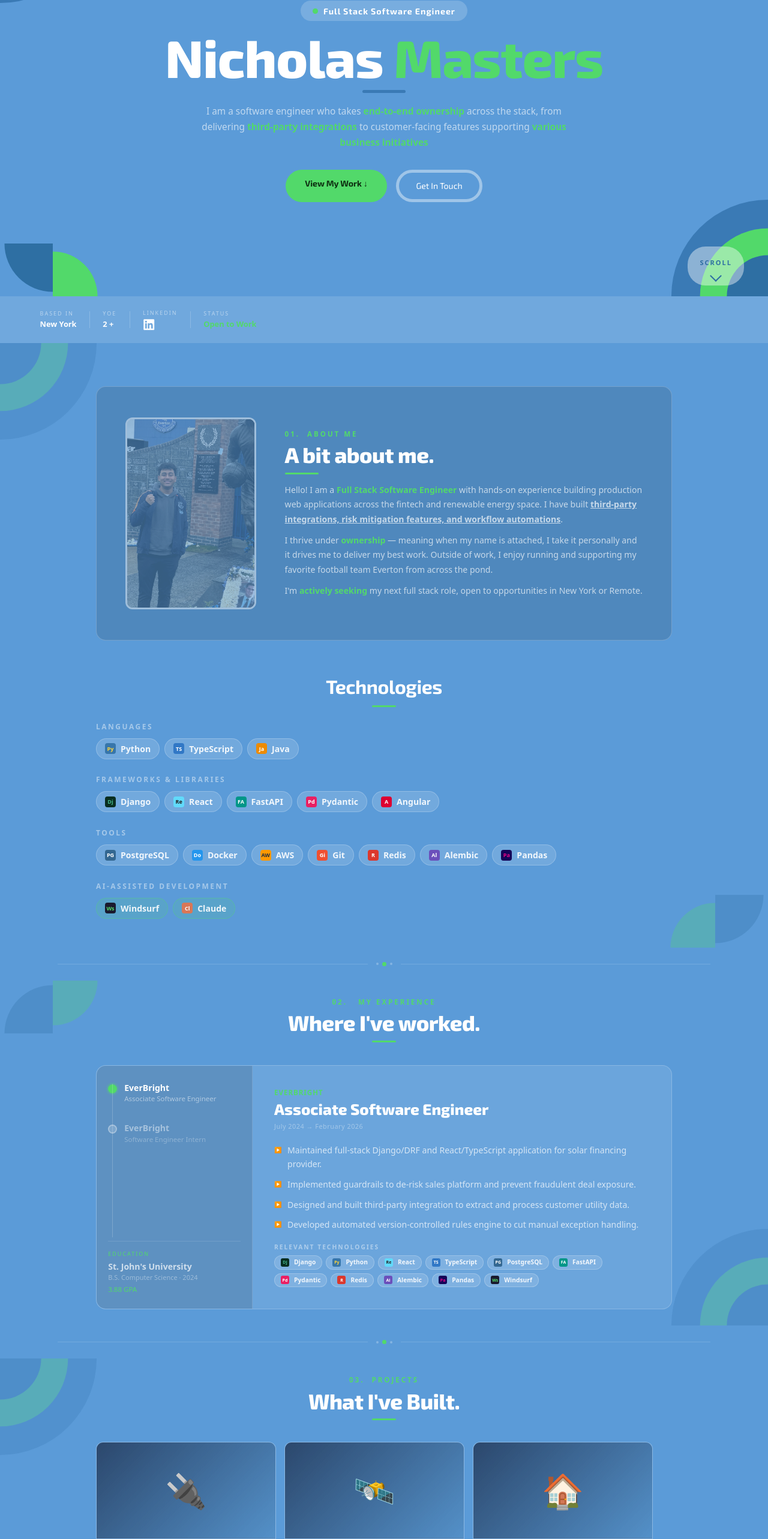
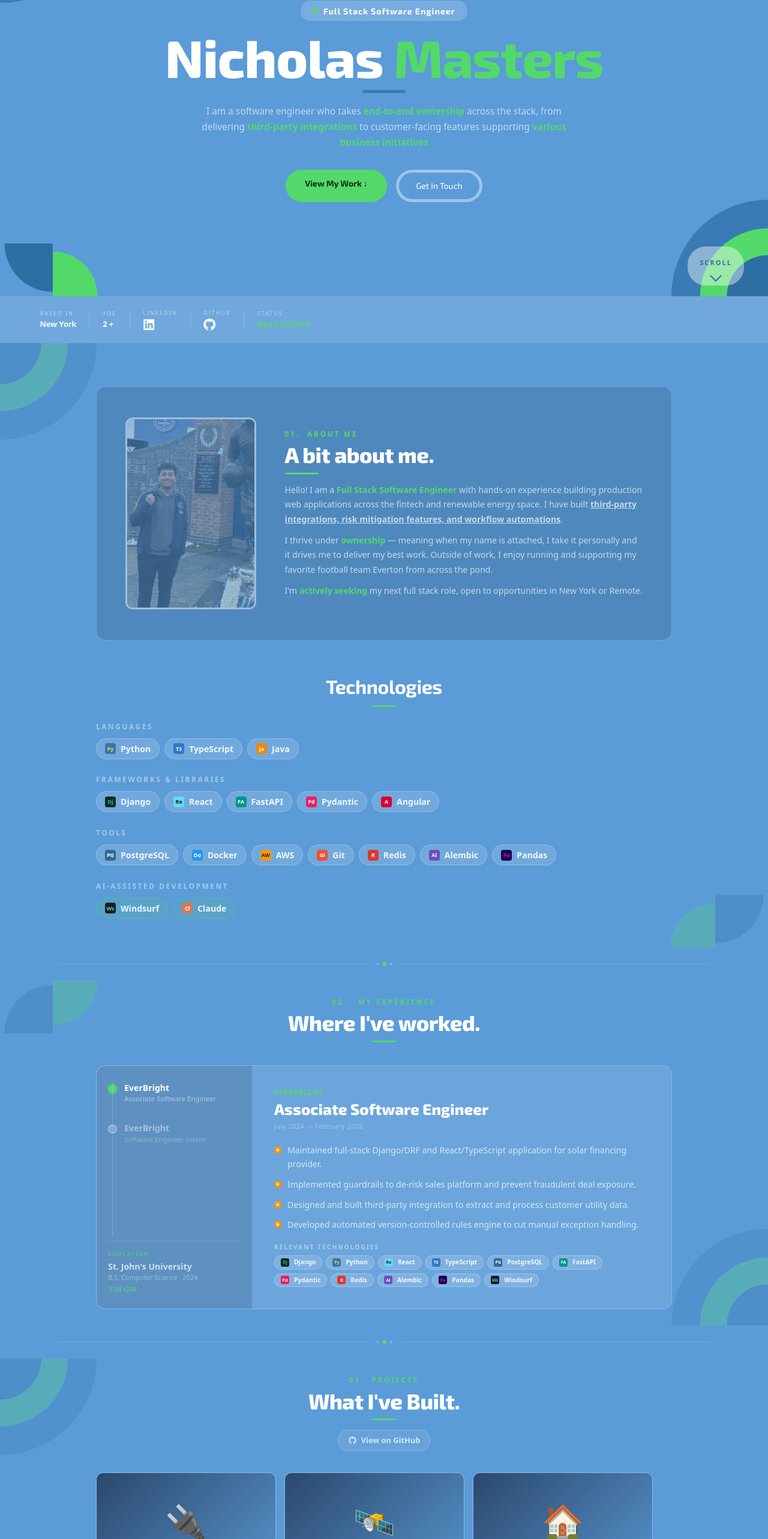
Before and after one commit to nixkhm/nick_portfolio, a React (Vite) app: page / in a window 1280 px wide. Shown: the part 228-2794 px from the top of the page at 60% size. Built offline with nearby package versions, Linux system fonts and the light colour scheme.

Commit message:
feat: github links

```diff
--- a/src/components/Contact.jsx
+++ b/src/components/Contact.jsx
@@ -1,7 +1,7 @@
 import { useState, useEffect, useRef } from 'react';
 import { motion, AnimatePresence } from 'framer-motion';
 import { fadeUp, geoIn, barGrow } from '../utils/animations';
-import { LINKEDIN_URL } from '../utils/constants';
+import { LINKEDIN_URL, GITHUB_URL } from '../utils/constants';
 import resumePDF from '../assets/resume/Nicholas_Masters_Software_Engineer_Resume_Portfolio.pdf';
 import '../styles/Contact.css';
 
@@ -364,7 +364,27 @@ export default function Contact() {
 
       <motion.p className="con-footer relative z-10" {...fadeUp(0.3)}>
         Designed &amp; built by{' '}
-        <span className="con-footer-name">Nicholas Masters</span>
+        <a
+          href={GITHUB_URL}
+          target="_blank"
+          rel="noopener noreferrer"
+          className="con-footer-name con-footer-link"
+        >
+          Nicholas Masters
+          <svg
+            className="con-footer-outlink"
+            viewBox="0 0 24 24"
+            fill="none"
+            stroke="currentColor"
+            strokeWidth="2"
+            strokeLinecap="round"
+            strokeLinejoin="round"
+          >
+            <path d="M18 13v6a2 2 0 0 1-2 2H5a2 2 0 0 1-2-2V8a2 2 0 0 1 2-2h6" />
+            <polyline points="15 3 21 3 21 9" />
+            <line x1="10" y1="14" x2="21" y2="3" />
+          </svg>
+        </a>
       </motion.p>
 
       <motion.p className="con-copyright relative z-10" {...fadeUp(0.34)}>
--- a/src/components/Hero.jsx
+++ b/src/components/Hero.jsx
@@ -1,7 +1,7 @@
 import { useState, useEffect } from 'react';
 import { motion } from 'framer-motion';
-import { FaLinkedin } from 'react-icons/fa';
-import { LINKEDIN_URL } from '../utils/constants';
+import { FaLinkedin, FaGithub } from 'react-icons/fa';
+import { LINKEDIN_URL, GITHUB_URL } from '../utils/constants';
 import '../styles/Hero.css';
 
 export const Green = ({ children }) => (
@@ -267,6 +267,7 @@ function BottomStrip() {
     { label: 'Based In', value: 'New York', mobileHidden: true },
     { label: 'YoE', value: '2 +' },
     { label: 'LinkedIn', linkedin: true },
+    { label: 'GitHub', github: true },
     { label: 'Status', value: 'Open to Work', green: true },
   ];
 
@@ -295,6 +296,15 @@ function BottomStrip() {
                 className="linkedin-link"
               >
                 <FaLinkedin className="linkedin-icon" />
+              </a>
+            ) : item.github ? (
+              <a
+                href={GITHUB_URL}
+                target="_blank"
+                rel="noreferrer"
+                className="github-link"
+              >
+                <FaGithub className="github-icon" />
               </a>
             ) : (
               <span
--- a/src/components/Projects.jsx
+++ b/src/components/Projects.jsx
@@ -3,6 +3,7 @@ import { motion, AnimatePresence } from 'framer-motion';
 import { pillByName } from '../data/skills';
 import { fadeUp, geoIn, barGrow } from '../utils/animations';
 import { projects } from '../data/projects';
+import { GITHUB_URL } from '../utils/constants';
 import '../styles/Projects.css';
 
 function GeoTopLeft() {
@@ -381,6 +382,17 @@ export default function Projects() {
         <p className="proj-label font-bold uppercase">03. &nbsp;Projects</p>
         <h2 className="proj-h2 text-white">What I've Built.</h2>
         <motion.div className="proj-header-bar" {...barGrow(40, 0.25)} />
+        <a
+          href={GITHUB_URL}
+          target="_blank"
+          rel="noopener noreferrer"
+          className="proj-github-link"
+        >
+          <svg viewBox="0 0 24 24" fill="currentColor" className="proj-github-icon">
+            <path d="M12 2C6.477 2 2 6.477 2 12c0 4.418 2.865 8.166 6.839 9.489.5.092.682-.217.682-.482 0-.237-.009-.868-.013-1.703-2.782.604-3.369-1.34-3.369-1.34-.454-1.156-1.11-1.463-1.11-1.463-.908-.62.069-.608.069-.608 1.003.07 1.531 1.03 1.531 1.03.892 1.529 2.341 1.087 2.91.832.092-.647.35-1.088.636-1.338-2.22-.253-4.555-1.11-4.555-4.943 0-1.091.39-1.984 1.029-2.683-.103-.253-.446-1.27.098-2.647 0 0 .84-.269 2.75 1.025A9.578 9.578 0 0 1 12 6.836a9.59 9.59 0 0 1 2.504.337c1.909-1.294 2.747-1.025 2.747-1.025.546 1.377.202 2.394.1 2.647.64.699 1.028 1.592 1.028 2.683 0 3.842-2.339 4.687-4.566 4.935.359.309.678.919.678 1.852 0 1.336-.012 2.415-.012 2.743 0 .267.18.578.688.48C19.138 20.163 22 16.418 22 12c0-5.523-4.477-10-10-10z" />
+          </svg>
+          View on GitHub
+        </a>
       </motion.div>
 
       <motion.div
--- a/src/styles/Contact.css
+++ b/src/styles/Contact.css
@@ -114,6 +114,24 @@
 
 .con-footer-name {
   color: #52d96a;
+}
+
+.con-footer-link {
+  display: inline-flex;
+  align-items: center;
+  gap: 4px;
+  text-decoration: none;
+  transition: color 0.18s;
+}
+.con-footer-link:hover {
+  color: #fff;
+}
+
+.con-footer-outlink {
+  width: 11px;
+  height: 11px;
+  flex-shrink: 0;
+  opacity: 0.7;
 }
 
 .con-copyright {
--- a/src/styles/Hero.css
+++ b/src/styles/Hero.css
@@ -277,3 +277,12 @@
 .linkedin-link:hover .linkedin-icon {
   color: #0a66c2;
 }
+
+.github-link .github-icon {
+  font-size: clamp(18px, 1.6vw, 26px);
+  color: #fff;
+  transition: color 0.2s;
+}
+.github-link:hover .github-icon {
+  color: #6e40c9;
+}
--- a/src/styles/Projects.css
+++ b/src/styles/Projects.css
@@ -43,6 +43,33 @@
   background: #52d96a;
   border-radius: 2px;
   margin: 10px auto 0;
+}
+
+.proj-github-link {
+  display: inline-flex;
+  align-items: center;
+  gap: 7px;
+  margin-top: 16px;
+  padding: 7px 16px;
+  border-radius: 20px;
+  border: 1.5px solid rgba(255, 255, 255, 0.22);
+  background: rgba(255, 255, 255, 0.08);
+  color: rgba(255, 255, 255, 0.75);
+  font-size: clamp(12px, 1vw, 13px);
+  font-weight: 600;
+  text-decoration: none;
+  transition: background 0.18s, border-color 0.18s, color 0.18s;
+}
+.proj-github-link:hover {
+  background: rgba(110, 64, 201, 0.2);
+  border-color: rgba(110, 64, 201, 0.55);
+  color: #fff;
+}
+
+.proj-github-icon {
+  width: 15px;
+  height: 15px;
+  flex-shrink: 0;
 }
 
 /* ── Carousel ──────────────────────────────────────────────────── */
--- a/src/utils/constants.js
+++ b/src/utils/constants.js
@@ -1 +1,2 @@
 export const LINKEDIN_URL = 'https://www.linkedin.com/in/nicholas-masters2002/';
+export const GITHUB_URL = 'https://github.com/nixkhm';
```
